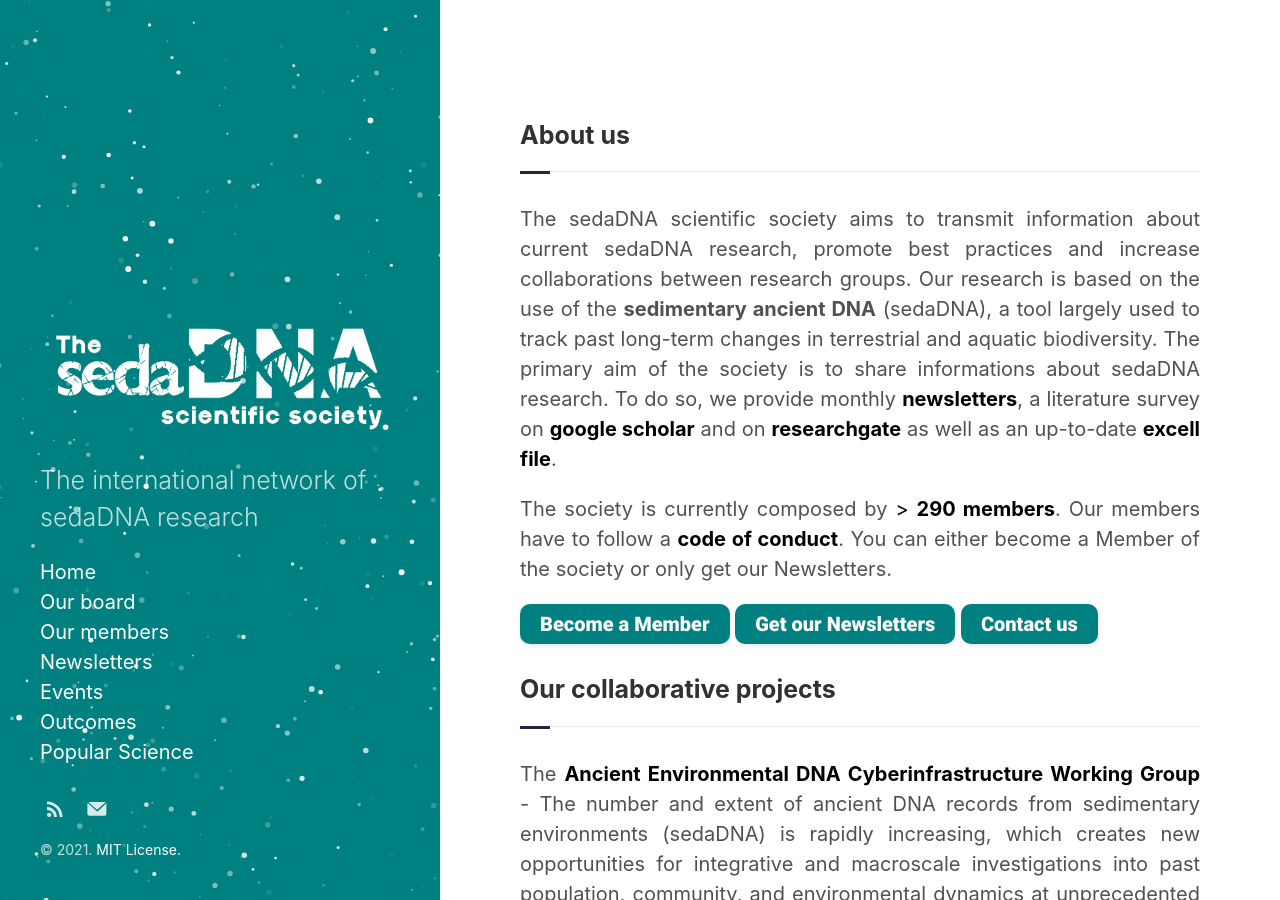
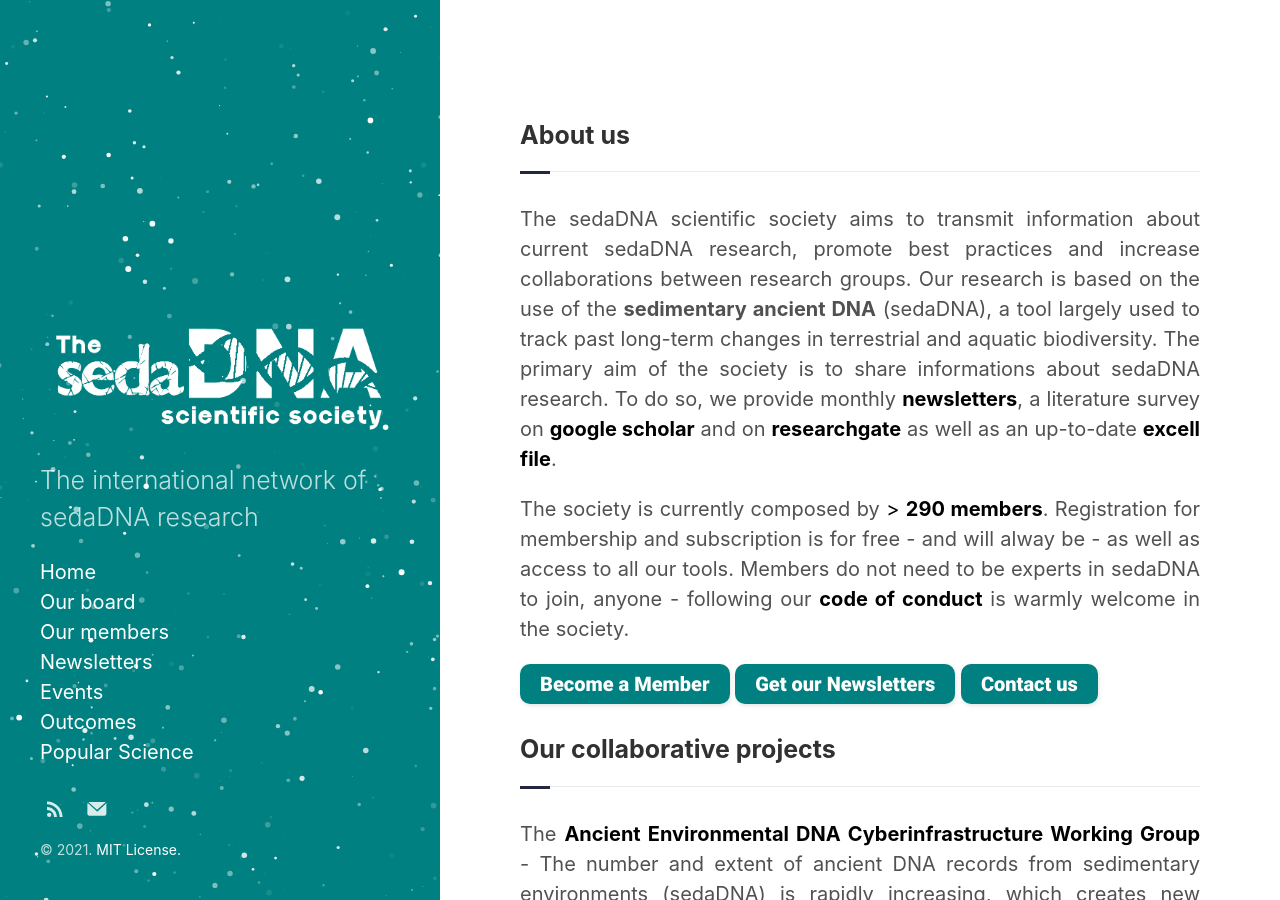
Before and after one commit to sedadna/sedadna.github.io, a Jekyll site: the page built from index.html, in a window 1280 px wide and 900 px high. Built offline with Jekyll 4.4.1, drawn with Linux system fonts in a browser that asks for light colours; the list of posts is cut into pages by our own code.

Commit message:
Update index.html

```diff
--- a/index.html
+++ b/index.html
@@ -5,7 +5,7 @@
 <div class="intro">
 <h3 class="section-title underline">About us</h3>
 <p>The sedaDNA scientific society aims to transmit information about current sedaDNA research, promote best practices and increase collaborations between research groups. Our research is based on the use of the <b>sedimentary ancient DNA</b> (sedaDNA), a tool largely used to track past long-term changes in terrestrial and aquatic biodiversity. The primary aim of the society is to share informations about sedaDNA research. To do so, we provide monthly <a href="/category/news.html"><b>newsletters</b></a>, a literature survey on <a href="https://scholar.google.fr/citations?user=90ytJ14AAAAJ&hl=fr" target="_blank"><b>google scholar</b></a> and on <a href="https://www.researchgate.net/project/Comprehensive-literature-about-ancient-DNA-studies-from-sedimentary-archives-by-the-sedaDNA-scientific-society" target="_blank"><b>researchgate</b></a> as well as an up-to-date <a href="https://drive.google.com/file/d/1fZKL1Vb0xhpDSuqNx_JnYAk0KXEtF0PS/view" target="_blank"><b>excell file</b></a>. </p>
-<p>The society is currently composed by <a href="/category/members.html">> <b>290 members</b></a>. Our members have to follow a <a href="/category/code.html"><b>code of conduct</b></a>. You can either become a Member of the society or only get our Newsletters.</p>
+<p>The society is currently composed by <a href="/category/members.html">> <b>290 members</b></a>. Registration for membership and subscription is for free - and will alway be - as well as access to all our tools. Members do not need to be experts in sedaDNA to join, anyone - following our <a href="/category/code.html"><b>code of conduct</b></a> is warmly welcome in the society.</p>
 <button class="button-join" role="button" onclick="window.open('https://forms.gle/sNqK3VUjHhqUXwbq9','_blank')" type="button">Become a Member</button>
 <button class="button-join" role="button" onclick="window.open('https://forms.gle/icM9hT6uxy7oGmsUA','_blank')" type="button">Get our Newsletters</button>
 <button class="button-join" role="button" onclick="window.open('https://forms.gle/xzqEpKZa2UmxgFMr5','_blank')" type="button">Contact us</button>
```
